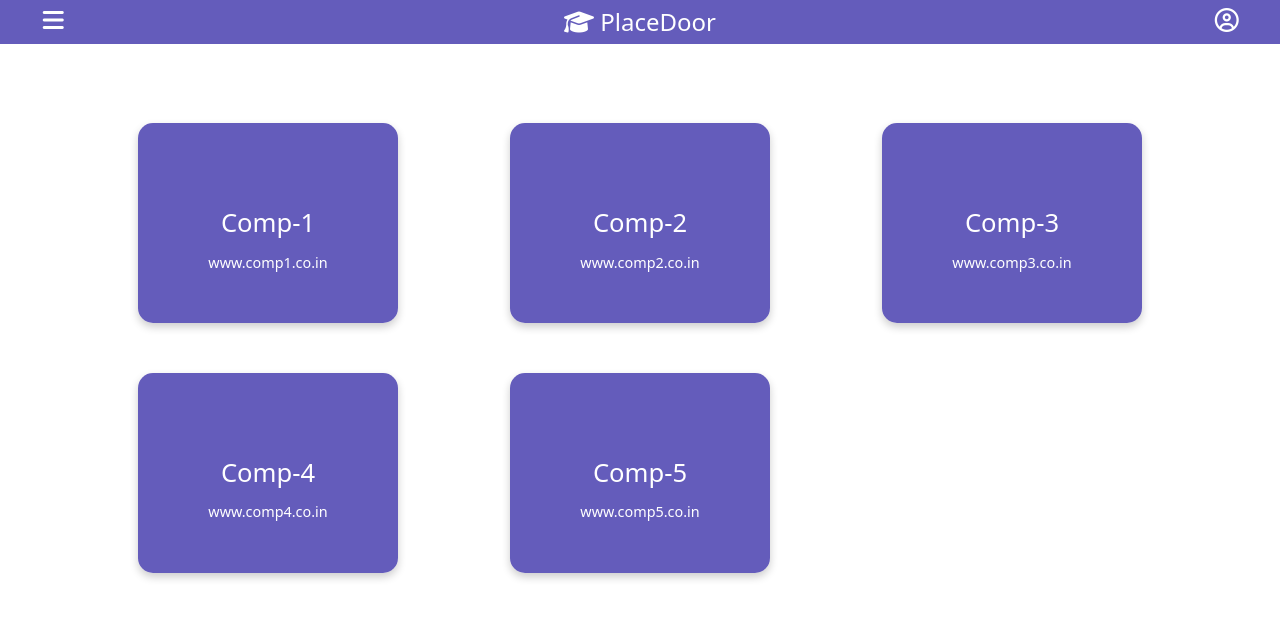
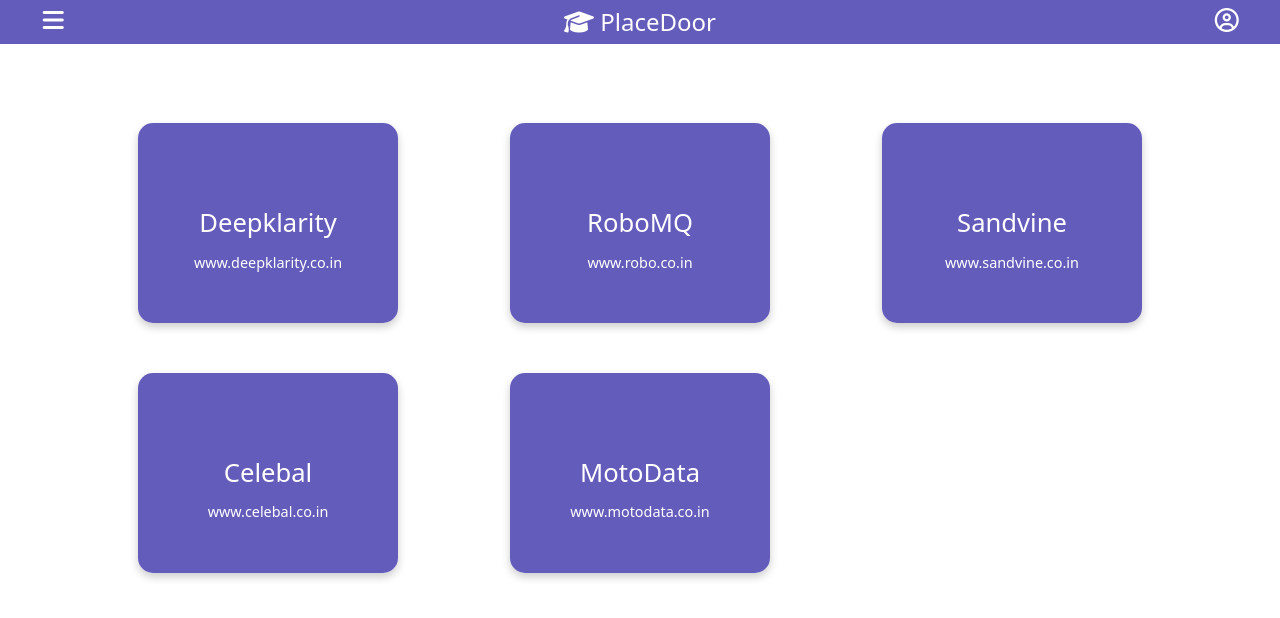
Before and after one commit to boyz-3000/place-door, a React (Create React App) app in the folder place-door/: page /jobs in a window 1280 px wide. Shown: the top 618 px of the page. Built offline with nearby package versions, Linux system fonts and the light colour scheme.

Commit message:
added company names

```diff
--- a/place-door/src/Pages/student/Jobs/CardData.js
+++ b/place-door/src/Pages/student/Jobs/CardData.js
@@ -1,8 +1,8 @@
 const CardData = [
   {
     id: 1,
-    name: "Comp-1",
-    email: "www.comp1.co.in",
+    name: "Deepklarity",
+    email: "www.deepklarity.co.in",
     posting: "Flutter Devloper",
     lastDate: "2023",
     mode: "Onsite",
@@ -10,8 +10,8 @@ const CardData = [
   },
   {
     id: 2,
-    name: "Comp-2",
-    email: "www.comp2.co.in",
+    name: "RoboMQ",
+    email: "www.robo.co.in",
     posting: "IOS Devloper",
     lastDate: "2023",
     mode: "Offsite",
@@ -19,8 +19,8 @@ const CardData = [
   },
   {
     id: 3,
-    name: "Comp-3",
-    email: "www.comp3.co.in",
+    name: "Sandvine",
+    email: "www.sandvine.co.in",
     posting: "Android Devloper",
     lastDate: "2023",
     mode: "Onsite",
@@ -28,8 +28,8 @@ const CardData = [
   },
   {
     id: 4,
-    name: "Comp-4",
-    email: "www.comp4.co.in",
+    name: "Celebal",
+    email: "www.celebal.co.in",
     posting: "Mac Devloper",
     lastDate: "2023",
     mode: "Onsite",
@@ -37,8 +37,8 @@ const CardData = [
   },
   {
     id: 5,
-    name: "Comp-5",
-    email: "www.comp5.co.in",
+    name: "MotoData",
+    email: "www.motodata.co.in",
     posting: "Flutter Devloper",
     lastDate: "2023",
     mode: "Onsite",
```
